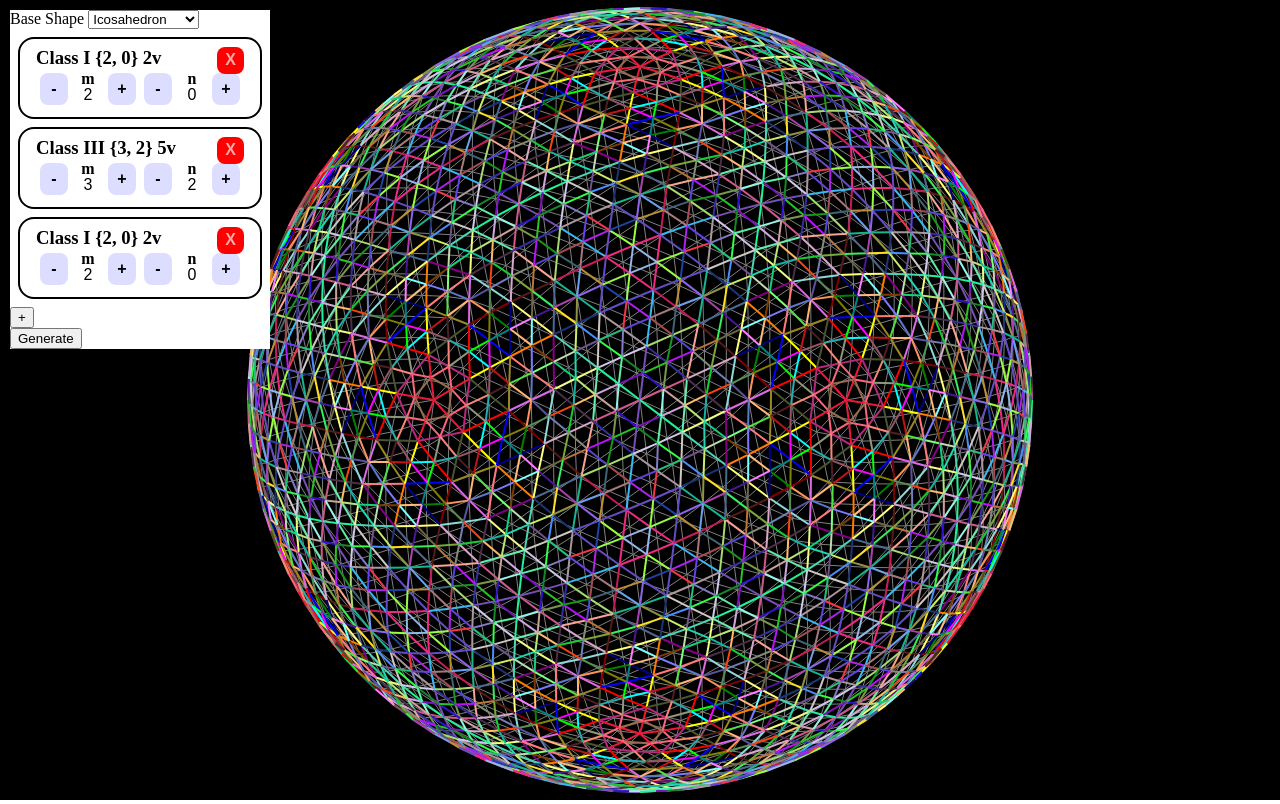
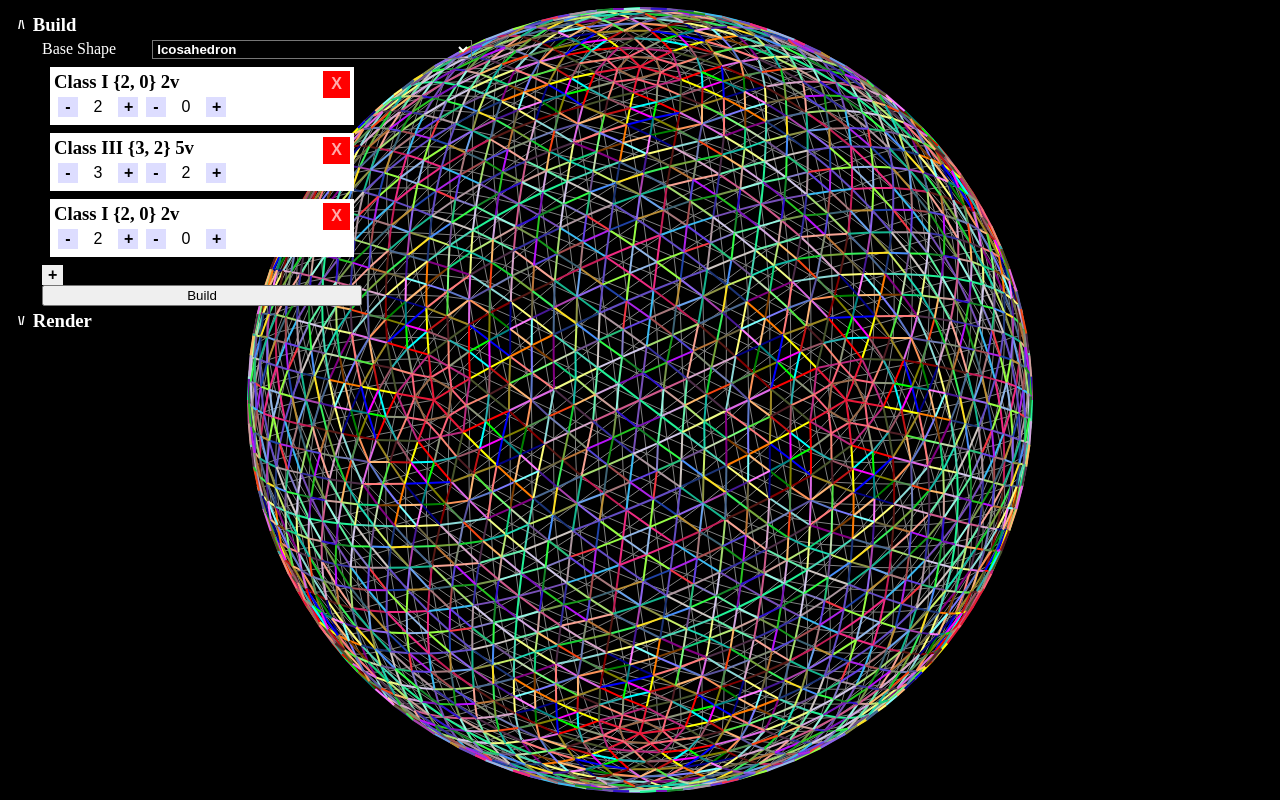
Before and after one commit to calebsg225/geo-js, a plain HTML site: page index.html in a window 1280 px wide. Drawn offline with Linux system fonts and the light colour scheme.

Commit message:
made some UI changes, put build and render options in separate dropdowns

```diff
--- a/scripts/blueprintHandler.js
+++ b/scripts/blueprintHandler.js
@@ -95,22 +95,22 @@ class BlueprintHandler {
 					<h3 class="layer-name">${this.getLayerName(...frequency)}</h3>
 					<div class="layer-inputs">
 						<div class="layer-input-container">
-							<h4>m</h4>
 							<button class="button minus-button minus1">-</button>
 							<input
 								class="sub-freq freq1"
 								name="m"
+								placeholder="m"
 								type="text"
 								value="${frequency[0]}"
 							/>
 							<button class="button plus-button plus1">+</button>
 						</div>
 						<div class="layer-input-container">
-							<h4>n</h4>
 							<button class="button minus-button minus2">-</button>
 							<input
 								class="sub-freq freq2"
 								name="n"
+								placeholder="n"
 								type="text"
 								value="${frequency[1]}"
 							/>
@@ -134,6 +134,7 @@ class BlueprintHandler {
 
 			input.addEventListener("change", (e) => {
 				const hasNonInteger = e.target.value.search(/[^0-9]/g) >= 0;
+				if (!e.target.value.length) e.target.value = i ^ 1 + '';
 				const mn = hasNonInteger ? i ^ 1 : +e.target.value;
 				if (hasNonInteger) e.target.value = mn + '';
 				updateDescription(i, mn);
--- a/scripts/index.js
+++ b/scripts/index.js
@@ -8,7 +8,12 @@ body.innerHTML = `
 	<div id="main" >
 		<canvas id="geo-canvas"></canvas>
 		<div id="interface">
-			<form>
+			<section id="build-interface-container">
+				<div class="dropdown">
+					<button id="build-interface-toggle">/\\</button>
+					<h3>Build</h3>
+				</div>
+				<form id="build-form" style="display: inline;">
 					<label for="select-base-shape">Base Shape</label>
 					<select name="baseShapes" id="select-base-shape">
 						<optgroup label="Traditional">
@@ -17,15 +22,22 @@ body.innerHTML = `
 							<option value="icosahedron">Icosahedron</option>
 						</optgroup>
 						<optgroup label="Geometric"></optgroup>
-					<optgroup label="Unusual"></optgroup>
+						<optgroup label="Other"></optgroup>
 					</select>
 					<div id="layers-interface">
 						<div id="layers-container">
 						</div>
 						<button id="add-layer-button" class="button">+</button>
 					</div>
-				<input id="generate" class="button" type="submit" value="Generate"/>
+					<input id="build" class="button" type="submit" value="Build"/>
 				</form>
+			</section>
+			<section id="render-interface-container">
+				<div class="dropdown">
+					<button>\\/</button>
+					<h3>Render</h3>
+				</div>
+			</section>
 		</div>
 	</div>
 `;
@@ -112,12 +124,24 @@ geoCanvas.addEventListener('touchmove', (e) => {
 
 // events for interface elements
 
-// generates structure from the current blueprint
-document.querySelector('#generate').addEventListener('click', (e) => {
+// hide/show build interface
+document.querySelector('#build-interface-toggle').addEventListener('click', (e) => {
+	const form = document.querySelector('#build-form');
+	if (form.style.display !== "inline") {
+		form.style.display = "inline";
+		e.target.innerHTML = "/\\";
+	} else {
+		form.style.display = "none";
+		e.target.innerHTML = "\\/";
+	}
+});
+
+// builds structure from the current blueprint
+document.querySelector('#build').addEventListener('click', (e) => {
 	// stop from reloading
 	e.preventDefault();
 
-	// generate new structure from blueprint and render
+	// build new structure from blueprint and render
 	const newStructure = blueprintHandler.buildStructure(buildOptions);
 	renderer.setStructure(newStructure);
 	renderer.render();
--- a/styles/index.css
+++ b/styles/index.css
@@ -22,27 +22,70 @@ body {
 #interface {
 	position: absolute;
 	z-index: 10;
-	background-color: #ffffff;
 	top: 10px;
 	left: 10px;
 }
 
+button {
+	font-size: 1rem;
+	font-weight: 700;
+	border: none;
+	cursor: pointer;
+}
+
+#build-form {
+
+	label {
+		color: white;
+	}
+
+	select {
+		color: white;
+		background-color: #00000000;
+		cursor: pointer;
+	}
+
+}
+
+form>* {
+	margin-left: 2rem;
+	width: min(calc(100vw - 2rem), 20rem);
+}
+
+select {
+	font-weight: 700;
+}
+
+.dropdown {
+	display: flex;
+	align-items: center;
+	color: white;
+
+	button {
+		color: white;
+		font-weight: 700;
+		padding: .5rem;
+		background-color: #00000000;
+		font-size: .75rem;
+	}
+
+	h3 {
+		margin: 0;
+	}
+
+}
+
+#layers-container {}
+
 #layers-container .layer-info {
-	border: solid 2px black;
-	border-radius: 1rem;
-	padding: .5rem 1rem;
+	padding: .25rem;
 	margin: .5rem;
 
 	h3 {
 		margin: 0;
 	}
 
-	button {
-		font-size: 1rem;
-		font-weight: 700;
-		border: none;
-		cursor: pointer;
-	}
+	background-color: white;
 
 	.inputs-container {
 		position: relative;
@@ -51,16 +94,8 @@ body {
 			display: flex;
 
 			.layer-input-container {
-				width: 6rem;
-				border-radius: .5rem;
+				width: 5rem;
 				margin: .25rem;
-
-				h4 {
-					grid-area: label;
-					text-align: center;
-					margin: 0;
-					line-height: .75rem;
-				}
 
 				.minus-button {
 					grid-area: minus;
@@ -79,14 +114,12 @@ body {
 				}
 
 				display: grid;
-				grid-template-areas: "minus label plus"
-				"minus input plus";
-				grid-template-columns: 1.75rem calc(100% - 3.5rem) 1.75rem;
+				grid-template-areas: "minus input plus";
+				grid-template-columns: 1.25rem calc(100% - 2.5rem) 1.25rem;
 
 				button {
 					line-height: 0;
 					background-color: #ddddff;
-					border-radius: .5rem;
 				}
 			}
 		}
@@ -101,7 +134,6 @@ body {
 			color: #FFaaaa;
 			line-height: 0;
 			padding: .5rem;
-			border-radius: .5rem;
 		}
 
 	}
```
Lines whose indentation alone changed are shown as unchanged.
